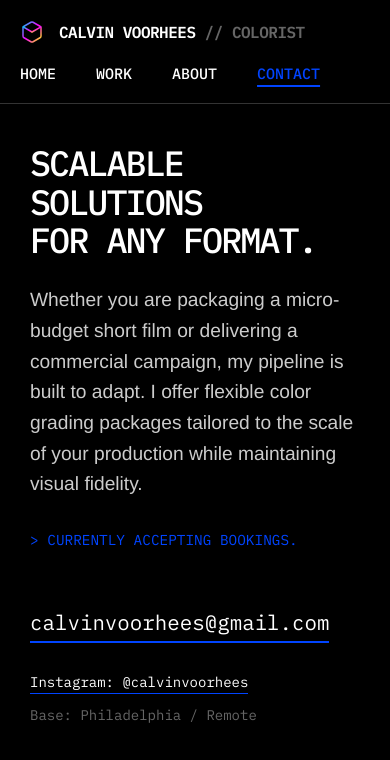
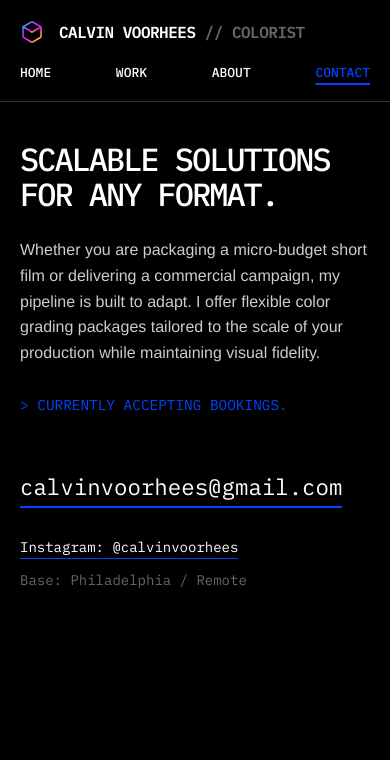
Before and after one commit to calvinvoorhees/personal-site, a plain HTML site: page contact.html in a window 390 px wide. Drawn offline with Linux system fonts and the light colour scheme.

Commit message:
Update contact.html

```diff
--- a/contact.html
+++ b/contact.html
@@ -32,7 +32,7 @@
             -webkit-font-smoothing: antialiased;
             display: flex;
             flex-direction: column;
-            height: 100vh; /* Force full height */
+            min-height: 100vh; /* Changed to min-height for better mobile scrolling if needed */
         }
 
         .u-caps { text-transform: uppercase; }
@@ -51,7 +51,7 @@
             justify-content: space-between;
             align-items: center;
             padding: 20px 30px;
-            flex-shrink: 0; /* Prevent header from shrinking */
+            flex-shrink: 0;
         }
 
         .brand-container {
@@ -115,11 +115,11 @@
             text-underline-offset: 6px !important;
         }
 
-        /* --- CONTACT SPECIFIC LAYOUT (FULL HEIGHT / NO SCROLL) --- */
+        /* --- CONTACT SPECIFIC LAYOUT --- */
         main {
-            flex-grow: 1; /* Takes up remaining space */
+            flex-grow: 1;
             display: flex;
-            align-items: center; /* Vertically Centers Content */
+            align-items: center;
             padding: 40px 60px;
         }
 
@@ -150,22 +150,23 @@
             font-family: var(--font-mono);
             color: var(--accent);
             font-size: 0.9rem;
-            margin-bottom: 60px; /* Spacer before email */
+            margin-bottom: 60px;
             display: block;
         }
 
         /* Email Link */
         .email-link {
             font-family: var(--font-mono);
-            font-size: 2.5rem; /* Massive email */
+            font-size: 2.5rem;
             color: #fff;
             text-decoration: none;
             border-bottom: 4px solid var(--accent);
             padding-bottom: 5px;
             transition: all 0.2s ease;
             display: inline-block;
-            word-break: break-all;
+            word-break: break-all; /* Allow breaking on mobile */
             margin-bottom: 20px;
+            line-height: 1.2; /* Better spacing when wrapped */
         }
 
         .email-link:hover {
@@ -180,6 +181,7 @@
             display: flex;
             gap: 40px;
             padding-top: 10px;
+            flex-wrap: wrap; /* Allow wrapping on mobile */
         }
 
         .social-item {
@@ -201,12 +203,43 @@
             border-bottom-color: transparent;
         }
 
+        /* --- MOBILE OPTIMIZATION --- */
         @media (max-width: 900px) {
-            header { padding: 20px; flex-direction: column; align-items: flex-start; gap: 20px; }
-            main { padding: 40px 30px; align-items: flex-start; }
-            h1 { font-size: 2.2rem; }
-            .email-link { font-size: 1.3rem; border-bottom-width: 2px; }
-            .social-list { flex-direction: column; gap: 15px; }
+            header {
+                padding: 20px;
+                flex-direction: column;
+                align-items: flex-start;
+                gap: 20px;
+            }
+
+            .nav-links {
+                width: 100%;
+                justify-content: space-between;
+                font-size: 13px;
+                gap: 0;
+                flex-wrap: wrap;
+            }
+
+            main {
+                padding: 40px 20px; /* Reduced padding */
+                align-items: flex-start;
+            }
+            h1 { font-size: 2rem; }
+
+            /* Responsive Email Link */
+            .email-link {
+                font-size: 1.4rem; /* Smaller font */
+                border-bottom-width: 2px;
+            }
+
+            .social-list {
+                flex-direction: column;
+                gap: 15px;
+            }
+
+            .pitch-text {
+                font-size: 1rem;
+            }
         }
     </style>
 </head>
```
